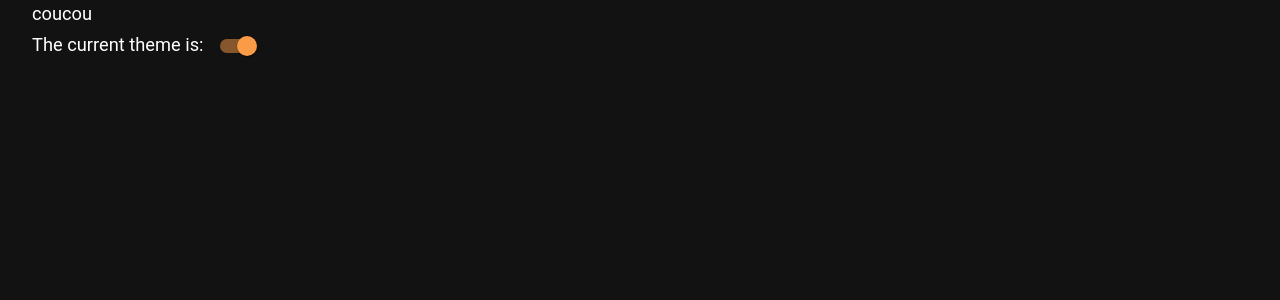
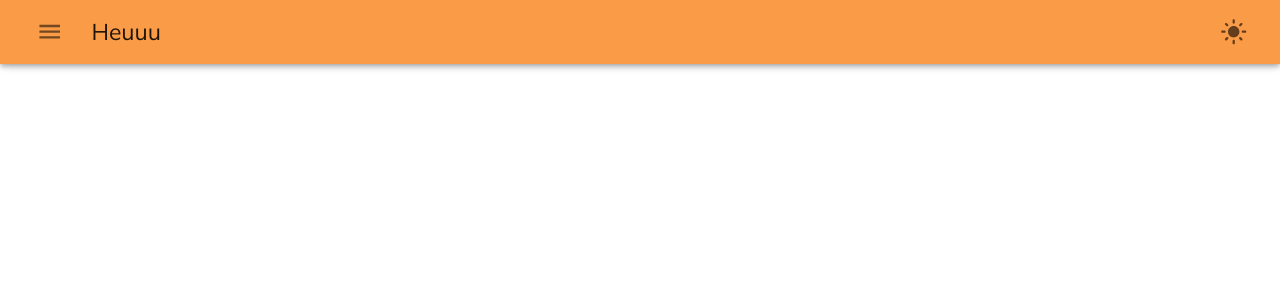
Before and after one commit to mortifia/fullWebStackTest, a Next.js app in the folder front/heuuu/: page / in a window 1280 px wide. Shown: the top 300 px of the page. Built offline with nearby package versions, Linux system fonts and the light colour scheme.

Commit message:
mui me soule il complique plus qu'autre choses je trouve

```diff
--- a/front/heuuu/package.json
+++ b/front/heuuu/package.json
@@ -23,7 +23,7 @@
   },
   "devDependencies": {
     "@types/node": "17.0.12",
-    "@types/react": "17.0.38",
+    "@types/react": "^17.0.38",
     "eslint": "8.7.0",
     "eslint-config-next": "12.0.9",
     "typescript": "4.5.5"
--- a/front/heuuu/pages/_app.tsx
+++ b/front/heuuu/pages/_app.tsx
@@ -14,35 +14,61 @@
 
 // export default MyApp
 
-import * as React from 'react'
+import '../styles/globals.css'
+import '@fontsource/mulish'
+import type { AppProps } from 'next/app'
+import { ThemeProvider } from '@mui/material/styles'
+import {
+  createTheme,
+  CssBaseline,
+  PaletteMode,
+  useMediaQuery,
+} from '@mui/material'
 import Head from 'next/head'
-import { AppProps } from 'next/app'
-import { createTheme, ThemeProvider } from '@mui/material/styles'
-import CssBaseline from '@mui/material/CssBaseline'
-import { CacheProvider, EmotionCache } from '@emotion/react'
+import React from 'react'
 import { themeOptions } from '../src/theme'
-import createEmotionCache from '../src/createEmotionCache'
+import { ThemeProvider as userThemeProvider } from 'next-themes'
 
-// Client-side cache, shared for the whole session of the user in the browser.
-const clientSideEmotionCache = createEmotionCache()
-
-interface MyAppProps extends AppProps {
-  emotionCache?: EmotionCache
+export const ThemeModeContext = React.createContext({
+  toggleMode: () => {},
+})
+export const useThemeMode = () => {
+  React.useContext(ThemeModeContext)
 }
 
-export default function MyApp(props: MyAppProps) {
-  const { Component, emotionCache = clientSideEmotionCache, pageProps } = props
-  const theme = createTheme(themeOptions)
+function MyApp({ Component, pageProps }: AppProps) {
+  //-----test-----
+  const prefersDarkMode = useMediaQuery('(prefers-color-scheme: dark)')
+  const [mode, setMode] = React.useState<PaletteMode>(
+    prefersDarkMode ? 'dark' : 'light'
+  ) //future interaction avec la variable
+  const Mode = React.useMemo(
+    () => ({
+      toggleMode: () => {
+        setMode(prevMode => (prevMode === 'light' ? 'dark' : 'light'))
+      },
+    }),
+    []
+  )
+  const theme = React.useMemo(() => {
+    const tmp = themeOptions
+    themeOptions.palette!.mode = mode
+    return createTheme(tmp)
+  }, [mode])
+  //-----ebd test-----
   return (
-    <CacheProvider value={emotionCache}>
+    <>
       <Head>
         <meta name="viewport" content="initial-scale=1, width=device-width" />
       </Head>
-      <ThemeProvider theme={theme}>
-        {/* CssBaseline kickstart an elegant, consistent, and simple baseline to build upon. */}
-        <CssBaseline />
-        <Component {...pageProps} />
-      </ThemeProvider>
-    </CacheProvider>
+      <ThemeModeContext.Provider value={Mode}>
+        <ThemeProvider theme={theme}>
+          <CssBaseline />
+          <Component {...pageProps} />
+        </ThemeProvider>
+      </ThemeModeContext.Provider>
+    </>
   )
 }
+
+export default MyApp
--- a/front/heuuu/pages/index.tsx
+++ b/front/heuuu/pages/index.tsx
@@ -3,8 +3,26 @@ import Head from 'next/head'
 import Image from 'next/image'
 import styles from '../styles/Home.module.css'
 import Switch from '@mui/material/Switch'
+import { useContext } from 'react'
+import { ThemeModeContext, useThemeMode } from './_app'
+import { useTheme } from '@mui/material/styles'
+import React from 'react'
+
+import { DarkMode, LightMode, Menu } from '@mui/icons-material'
+import {
+  AppBar,
+  Checkbox,
+  Divider,
+  Drawer,
+  IconButton,
+  Toolbar,
+  Typography,
+} from '@mui/material'
 
 const Home: NextPage = () => {
+  const theme = useTheme()
+  const colorMode = React.useContext(ThemeModeContext)
+  const [open, setOpen] = React.useState(false)
   return (
     <div className={styles.container}>
       <Head>
@@ -15,12 +33,46 @@ const Home: NextPage = () => {
 
       <main className={styles.main}>
         coucou
-        <div>
-          The current theme is: {true}
-          <Switch defaultChecked checked={true} onChange={() => {}} />
-          {/* <button onClick={() => setTheme('coucou')}>Light Mode</button>
-          <button onClick={() => false}>Dark Mode</button> */}
-        </div>
+        <div>The current theme mode is: {theme.palette.mode}</div>
+        {/* <Switch
+          checked={theme.palette.mode === 'dark' ? true : false}
+          checkedIcon={<DarkModeIcon fontSize="small" />}
+          icon={<LightModeIcon fontSize="small" />}
+          onChange={colorMode.toggleMode}
+          className={styles.pls}
+        /> */}
+        <AppBar>
+          <Toolbar>
+            <IconButton
+              size="large"
+              aria-label="menu"
+              sx={{ mr: 2 }}
+              onClick={() => {
+                setOpen(!open)
+              }}
+            >
+              <Menu />
+            </IconButton>
+            <Typography variant="h6" component="div" sx={{ flexGrow: 1 }}>
+              Heuuu
+            </Typography>
+            <Checkbox
+              checkedIcon={<DarkMode />}
+              icon={<LightMode />}
+              checked={theme.palette.mode === 'dark' ? true : false}
+              onClick={colorMode.toggleMode}
+            />
+          </Toolbar>
+        </AppBar>
+        <Drawer
+          open={open}
+          onClose={() => {
+            setOpen(!open)
+          }}
+        >
+          <div>coucou</div>
+          <Divider />
+        </Drawer>
       </main>
 
       <footer></footer>
--- a/front/heuuu/src/theme.ts
+++ b/front/heuuu/src/theme.ts
@@ -35,4 +35,6 @@ export const themeOptions: ThemeOptions = {
 
 // Create a theme instance.
 
-export default themeOptions
+export const theme =createTheme(themeOptions)
+
+export default theme
--- a/front/heuuu/styles/Home.module.css
+++ b/front/heuuu/styles/Home.module.css
@@ -1,5 +1,5 @@
-.container {
+/* .container {
   padding: 0 2rem;
   background: var(--background);
   color: var(--foreground);
-}
+} */
--- a/front/heuuu/styles/globals.css
+++ b/front/heuuu/styles/globals.css
@@ -1,4 +1,4 @@
-html,
+/* html,
 body {
   padding: 0;
   margin: 0;
@@ -23,4 +23,9 @@ a {
 [data-theme='dark'] {
   --background: #303030;
   --foreground: white;
+} */
+
+.pls.Mui-checked {
+  padding: 3px red;
+  color: blueviolet;
 }
```
Also changed, not shown: 2 other files (tests, documents, lock files or other folders).
